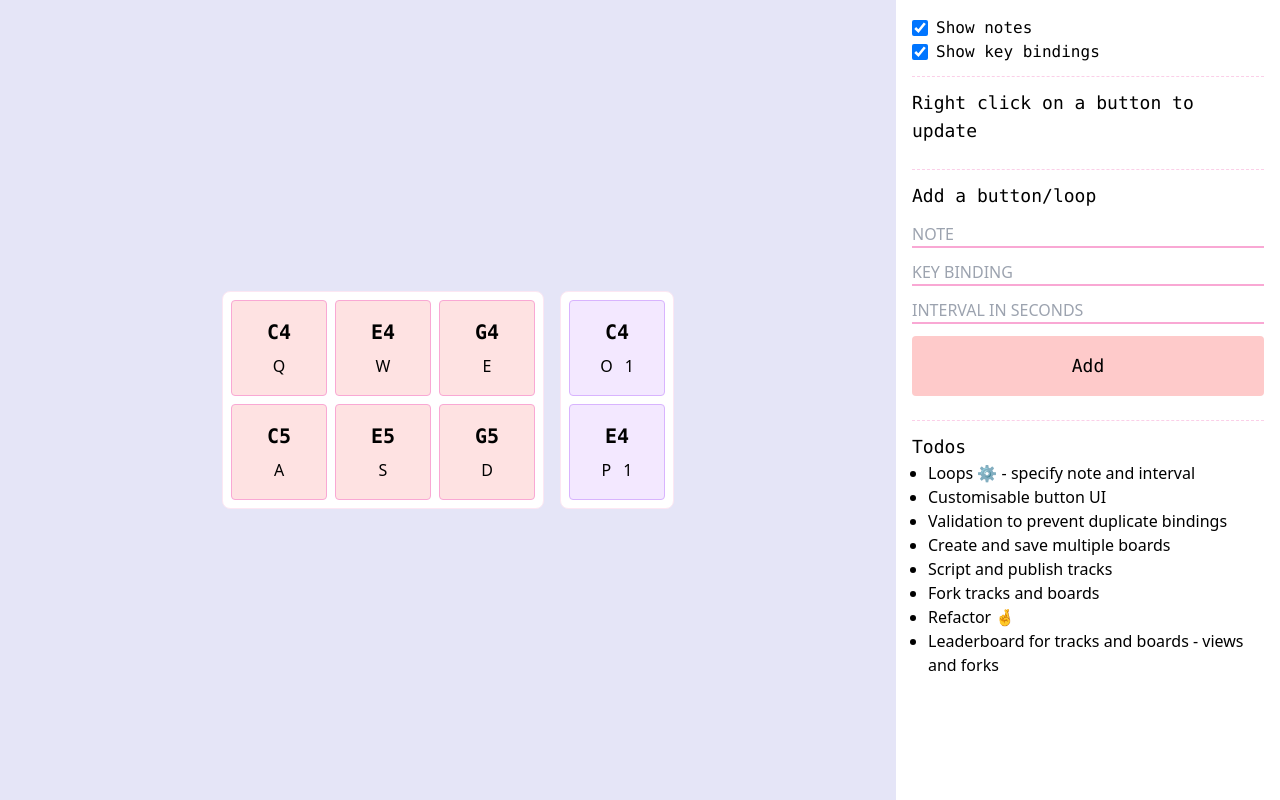
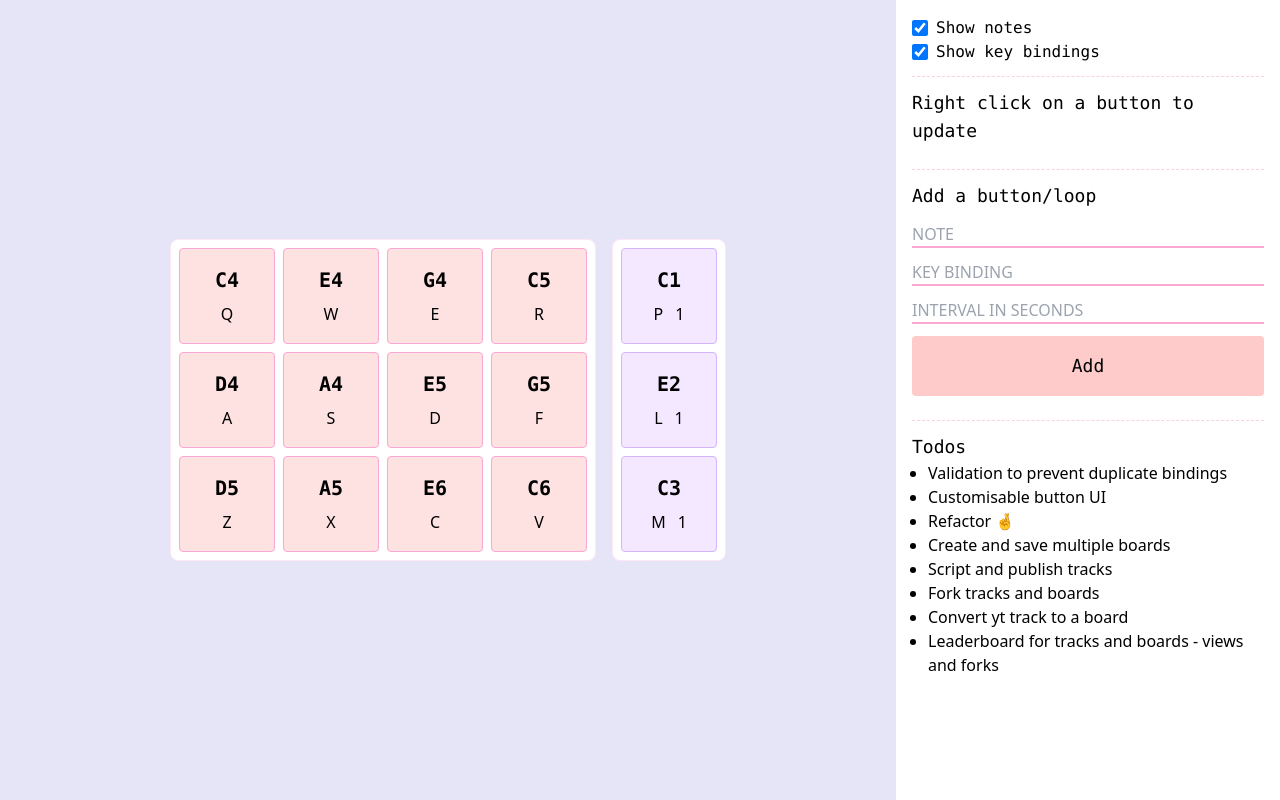
Before and after one commit to KaustubhKumar05/SoundBoard, a React (Vite) app: page / in a window 1280 px wide. Built offline with nearby package versions, Linux system fonts and the light colour scheme.

Commit message:
fix: better defaults

```diff
--- a/src/App.jsx
+++ b/src/App.jsx
@@ -9,27 +9,30 @@ const synth = new Tone.Synth().toDestination();
 function App() {
   const [showNotes, setShowNotes] = useState(true);
   const [showKeyBindings, setShowKeyBindings] = useState(true);
-  const [selectedPad, setSelectedPad] = useState(null);
+  const [selectedPad, setSelectedPad] = useState("");
   const [isInputActive, setIsInputActive] = useState(false);
 
   const [boardConfig, setBoardConfig] = useState({
     buttons: [
-      { keyBinding: "q", note: "C4", duration: "8n" },
-      { keyBinding: "w", note: "E4", duration: "8n" },
-      { keyBinding: "e", note: "G4", duration: "8n" },
-      { keyBinding: "a", note: "C5", duration: "8n" },
-      { keyBinding: "s", note: "E5", duration: "8n" },
-      { keyBinding: "d", note: "G5", duration: "8n" },
+      { keyBinding: "q", note: "C4", duration: "8n", id: "asdf" },
+      { keyBinding: "w", note: "E4", duration: "8n", id: "qwe" },
+      { keyBinding: "e", note: "G4", duration: "8n", id: "rewrwes" },
+      { keyBinding: "r", note: "C5", duration: "8n", id: "rewd" },
+      { keyBinding: "a", note: "D4", duration: "8n", id: "refdw" },
+      { keyBinding: "s", note: "A4", duration: "8n", id: "tgfv" },
+      { keyBinding: "d", note: "E5", duration: "8n", id: "yi" },
+      { keyBinding: "f", note: "G5", duration: "8n", id: "iuo" },
+      { keyBinding: "z", note: "D5", duration: "8n", id: "fdsgz" },
+      { keyBinding: "x", note: "A5", duration: "8n", id: "lk" },
+      { keyBinding: "c", note: "E6", duration: "8n", id: "ryt" },
+      { keyBinding: "v", note: "C6", duration: "8n", id: "cvxb" },
     ],
     loops: [
-      { keyBinding: "o", note: "C4", duration: "8n", interval: 1 },
-      { keyBinding: "p", note: "E4", duration: "8n", interval: 1 },
+      { keyBinding: "p", note: "C1", duration: "8n", interval: 1, id: "ihj" },
+      { keyBinding: "l", note: "E2", duration: "8n", interval: 1, id: "jbhkn" },
+      { keyBinding: "m", note: "C3", duration: "8n", interval: 1, id: "dsf" },
     ],
   });
-
-  const [columns, setColumns] = useState(
-    Math.ceil(boardConfig.buttons.length / 2)
-  );
 
   useEffect(() => {
     const playNote = (elem) => {
@@ -49,11 +52,11 @@ function App() {
         (button) => button.keyBinding === e.key
       );
       if (correspondingButton && !isInputActive) {
-        const elem = document.getElementById(correspondingButton.note);
+        const elem = document.getElementById(correspondingButton.id);
         playNote(elem);
       }
     };
-    setColumns(Math.ceil(boardConfig.buttons.length / 2));
+
     window.addEventListener("keypress", keyBindingHandler);
     return () => window.removeEventListener("keypress", keyBindingHandler);
   }, [boardConfig, isInputActive]);
@@ -71,15 +74,19 @@ function App() {
     >
       <section
         className={
-          "board gap-2 grid grid-rows-2 bg-white p-2 rounded-lg border border-pink-100"
+          "board gap-2 grid grid-rows-3 bg-white p-2 rounded-lg border border-pink-100"
         }
-        style={{ gridTemplateColumns: `repeat(${columns}, 1fr)` }}
+        style={{
+          gridTemplateColumns: `repeat(${Math.ceil(
+            boardConfig.buttons.length / 3
+          )}, 1fr)`,
+        }}
       >
         {boardConfig.buttons.map((button) => (
           <Button
             {...button}
-            key={button.note}
-            id={button.note}
+            key={button.id}
+            id={button.id}
             playNote={() => {
               synth.triggerAttackRelease(button.note, button.duration);
             }}
@@ -90,15 +97,18 @@ function App() {
         ))}
       </section>
       <section
-        className={`board gap-2 grid grid-rows-2 grid-cols-${Math.ceil(
-          boardConfig.loops.length / 2
-        )} bg-white p-2 rounded-lg border border-pink-100`}
+        className={`board gap-2 grid grid-rows-3 bg-white p-2 rounded-lg border border-pink-100`}
+        style={{
+          gridTemplateColumns: `repeat(${Math.ceil(
+            boardConfig.loops.length / 3
+          )}, 1fr`,
+        }}
       >
         {boardConfig.loops.map((button) => (
           <Button
             {...button}
-            key={button.note}
-            id={button.note}
+            key={button.id}
+            id={button.id}
             playNote={() => {
               synth.triggerAttackRelease(button.note, button.duration);
             }}
@@ -106,6 +116,7 @@ function App() {
             showKeyBindings={showKeyBindings}
             showNotes={showNotes}
             setSelectedPad={setSelectedPad}
+            isInputActive={isInputActive}
           />
         ))}
       </section>
--- a/src/Button.jsx
+++ b/src/Button.jsx
@@ -9,12 +9,13 @@ export const Button = ({
   showKeyBindings,
   setSelectedPad,
   interval,
+  isInputActive = false,
 }) => {
   const intervalRef = useRef(null);
   const buttonRef = useRef(null);
   useEffect(() => {
     const handleLooping = (e) => {
-      if (e.key === keyBinding && interval) {
+      if (e.key === keyBinding && interval && !isInputActive) {
         if (!intervalRef.current) {
           intervalRef.current = setInterval(() => {
             const classesToToggle = [
@@ -45,7 +46,7 @@ export const Button = ({
     return () => {
       window.removeEventListener("keypress", handleLooping);
     };
-  }, [interval, keyBinding]);
+  }, [interval, isInputActive, keyBinding]);
 
   return (
     <button
@@ -54,7 +55,7 @@ export const Button = ({
       onClick={playNote}
       onContextMenu={(e) => {
         e.preventDefault();
-        setSelectedPad({ note, keyBinding, interval });
+        setSelectedPad({ note, keyBinding, interval, id });
       }}
       className={`py-2 h-24 w-24 rounded ${
         interval
@@ -62,7 +63,9 @@ export const Button = ({
           : "bg-red-100 hover:bg-red-300 focus:bg-red-200 border-pink-300"
       } focus:outline-none border flex flex-col gap-2 items-center justify-center`}
     >
-      {showNotes && <p className="font-mono font-semibold text-xl">{note}</p>}
+      {showNotes && (
+        <p className="font-mono font-semibold text-xl uppercase">{note}</p>
+      )}
       {showKeyBindings && (
         <div className="flex gap-3">
           <p className="font-thin uppercase">{keyBinding}</p>
--- a/src/Config.jsx
+++ b/src/Config.jsx
@@ -12,18 +12,18 @@ export const Config = ({
   setSelectedPad,
   setIsInputActive,
 }) => {
-  const [updatedNote, setUpdatedNote] = useState();
-  const [updatedKeyBinding, setUpdatedKeyBinding] = useState();
-  const [updatedInterval, setUpdatedInterval] = useState();
-  const [newNote, setNewNote] = useState();
-  const [newKeyBinding, setNewKeyBinding] = useState();
-  const [newInterval, setNewInterval] = useState();
+  const [updatedNote, setUpdatedNote] = useState("");
+  const [updatedKeyBinding, setUpdatedKeyBinding] = useState("");
+  const [updatedInterval, setUpdatedInterval] = useState("");
+  const [newNote, setNewNote] = useState("");
+  const [newKeyBinding, setNewKeyBinding] = useState("");
+  const [newInterval, setNewInterval] = useState("");
 
   useEffect(() => {
     if (selectedPad) {
       setUpdatedNote(selectedPad.note);
       setUpdatedKeyBinding(selectedPad.keyBinding);
-      setUpdatedInterval(selectedPad.interval || null);
+      setUpdatedInterval(selectedPad.interval || "");
     }
   }, [selectedPad]);
 
@@ -91,7 +91,7 @@ export const Config = ({
                 const currentConfigCopy = { ...currentConfig };
                 const updateIndex = currentConfigCopy[
                   updatedInterval ? "loops" : "buttons"
-                ].findIndex((button) => button.note === selectedPad.note);
+                ].findIndex((button) => button.id === selectedPad.id);
                 if (updateIndex > -1) {
                   if (updatedInterval) {
                     currentConfigCopy.loops[updateIndex].note = updatedNote;
@@ -163,6 +163,8 @@ export const Config = ({
                   keyBinding: newKeyBinding.toLowerCase(),
                   note: newNote.toUpperCase(),
                   duration: "8n",
+                  interval: newInterval,
+                  id: crypto.randomUUID(),
                 });
                 return currentConfigCopy;
               });
@@ -174,15 +176,15 @@ export const Config = ({
       <div className="border-t border-dashed border-pink-200 my-3 py-3">
         <h2 className="font-mono text-lg">Todos</h2>
         <ul className="px-4">
-          <li className=" list-disc">Loops ⚙️ - specify note and interval</li>
-          <li className=" list-disc">Customisable button UI</li>
           <li className=" list-disc">
             Validation to prevent duplicate bindings
           </li>
+          <li className=" list-disc">Customisable button UI</li>
+          <li className=" list-disc">Refactor 🤞</li>
           <li className=" list-disc">Create and save multiple boards</li>
           <li className=" list-disc">Script and publish tracks</li>
           <li className=" list-disc">Fork tracks and boards</li>
-          <li className=" list-disc">Refactor 🤞</li>
+          <li className=" list-disc">Convert yt track to a board</li>
           <li className=" list-disc">
             Leaderboard for tracks and boards - views and forks
           </li>
```
